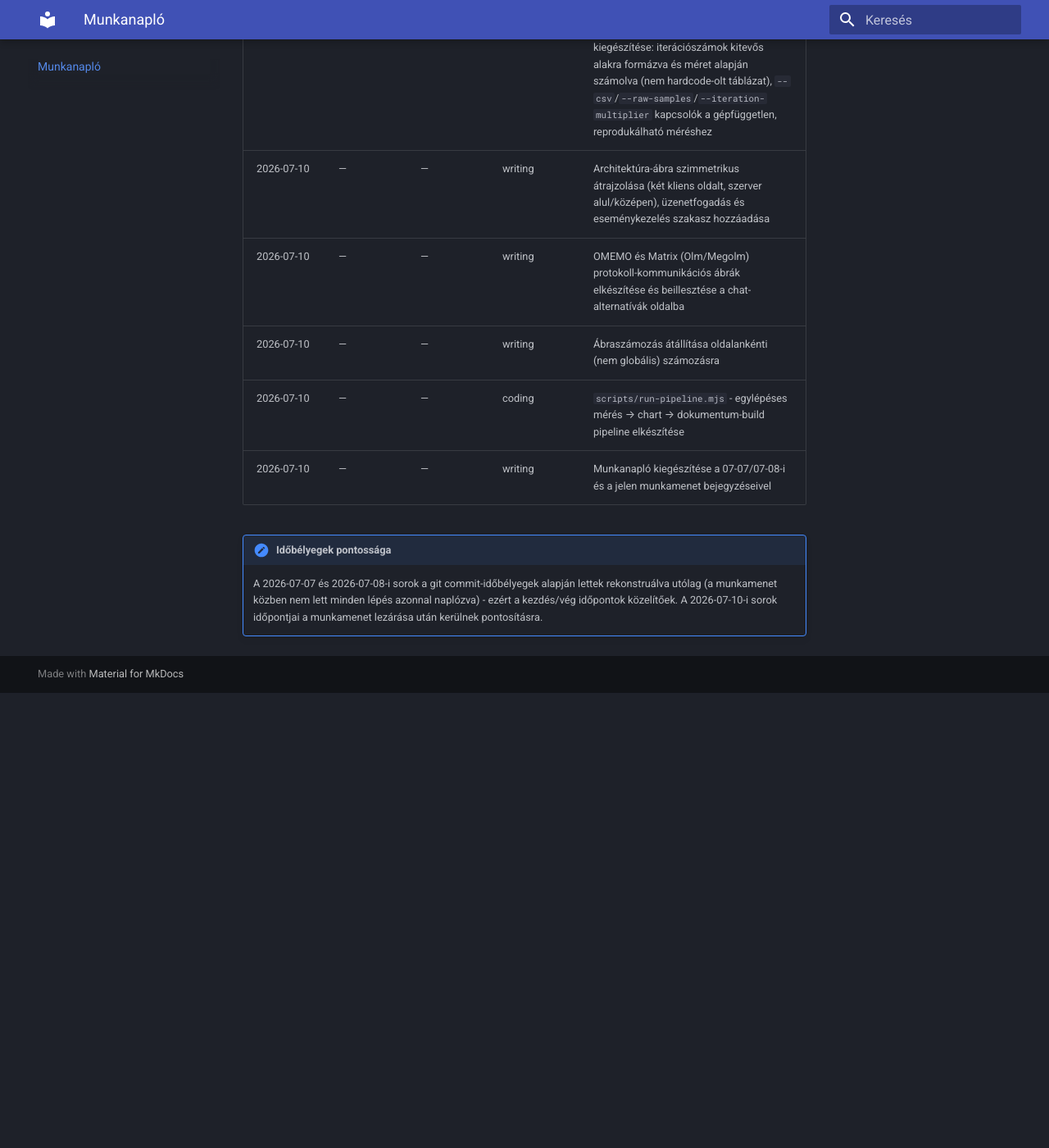
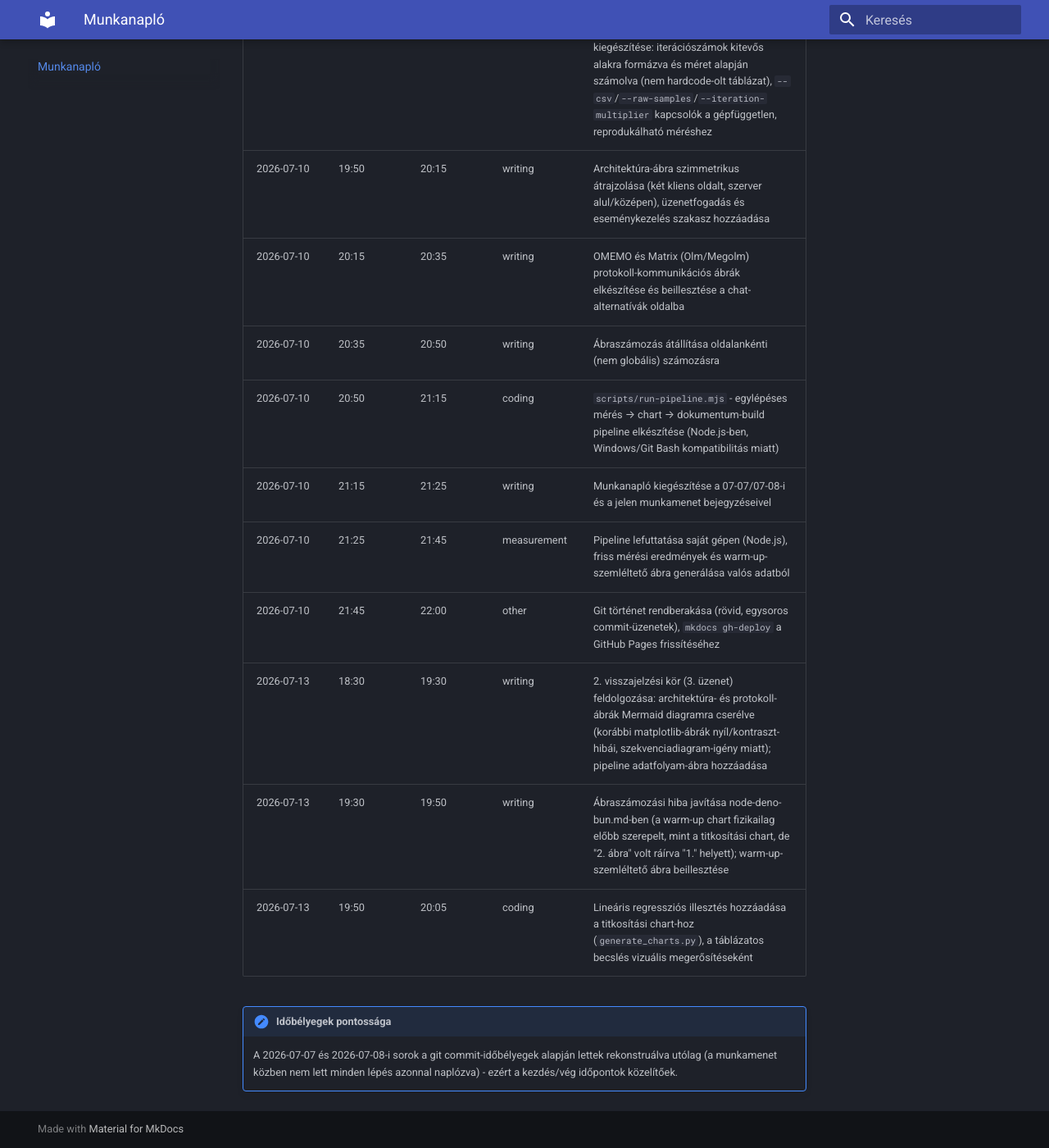
Before and after one commit to NDominikViktor/szak_gyak, an MkDocs documentation site: the page built from docs/worklog.md, in a window 1280 px wide and 1400 px high, scrolled down 2573 px. Shown: the whole window at 82% size. Built offline with MkDocs 1.6.1 and Material for MkDocs 9.7.7, drawn with Linux system fonts in a browser that asks for light colours; before the commit the page ends 3418 px from its top, so only the background shows below that.

Commit message:
docs: log the second feedback-round session

```diff
--- a/docs/worklog.md
+++ b/docs/worklog.md
@@ -33,16 +33,20 @@
 | 2026-07-08 | 22:23 | 22:23 | writing | Lineáris regressziós modell, 95%-os konfidencia-intervallumos ábra, warm-up-elemzés és ábraszámozás hozzáadása a runtime benchmarkhoz |
 | 2026-07-08 | 22:23 | 22:23 | writing | Kulcskezelési szakasz és magyar nyelvű Double Ratchet hivatkozás hozzáadása, OMEMO/Megolm technikai részletek mélyítése |
 | 2026-07-08 | 22:23 | 22:43 | measurement | Kettes-hatvány alapú (128 B - 64 MiB) mérési sorozat hozzáadása módszertani finomításként |
-| 2026-07-10 | — | — | writing | 2. konzulensi visszajelzés feldolgozása: matplotlib-szkriptek (`generate_charts.py`, `generate_diagrams.py`) pótlása a repóba, mert korábban csak a kész `.png`-k kerültek be, a generáló kód nem |
-| 2026-07-10 | — | — | coding | Benchmark szkriptek (`encrypt-benchmark-v2.mjs`, `-v3-pow2.mjs`) kiegészítése: iterációszámok kitevős alakra formázva és méret alapján számolva (nem hardcode-olt táblázat), `--csv`/`--raw-samples`/`--iteration-multiplier` kapcsolók a gépfüggetlen, reprodukálható méréshez |
-| 2026-07-10 | — | — | writing | Architektúra-ábra szimmetrikus átrajzolása (két kliens oldalt, szerver alul/középen), üzenetfogadás és eseménykezelés szakasz hozzáadása |
-| 2026-07-10 | — | — | writing | OMEMO és Matrix (Olm/Megolm) protokoll-kommunikációs ábrák elkészítése és beillesztése a chat-alternatívák oldalba |
-| 2026-07-10 | — | — | writing | Ábraszámozás átállítása oldalankénti (nem globális) számozásra |
-| 2026-07-10 | — | — | coding | `scripts/run-pipeline.mjs` - egylépéses mérés → chart → dokumentum-build pipeline elkészítése |
-| 2026-07-10 | — | — | writing | Munkanapló kiegészítése a 07-07/07-08-i és a jelen munkamenet bejegyzéseivel |
+| 2026-07-10 | 19:00 | 19:20 | writing | 2. konzulensi visszajelzés feldolgozása: matplotlib-szkriptek (`generate_charts.py`, `generate_diagrams.py`) pótlása a repóba, mert korábban csak a kész `.png`-k kerültek be, a generáló kód nem |
+| 2026-07-10 | 19:20 | 19:50 | coding | Benchmark szkriptek (`encrypt-benchmark-v2.mjs`, `-v3-pow2.mjs`) kiegészítése: iterációszámok kitevős alakra formázva és méret alapján számolva (nem hardcode-olt táblázat), `--csv`/`--raw-samples`/`--iteration-multiplier` kapcsolók a gépfüggetlen, reprodukálható méréshez |
+| 2026-07-10 | 19:50 | 20:15 | writing | Architektúra-ábra szimmetrikus átrajzolása (két kliens oldalt, szerver alul/középen), üzenetfogadás és eseménykezelés szakasz hozzáadása |
+| 2026-07-10 | 20:15 | 20:35 | writing | OMEMO és Matrix (Olm/Megolm) protokoll-kommunikációs ábrák elkészítése és beillesztése a chat-alternatívák oldalba |
+| 2026-07-10 | 20:35 | 20:50 | writing | Ábraszámozás átállítása oldalankénti (nem globális) számozásra |
+| 2026-07-10 | 20:50 | 21:15 | coding | `scripts/run-pipeline.mjs` - egylépéses mérés → chart → dokumentum-build pipeline elkészítése (Node.js-ben, Windows/Git Bash kompatibilitás miatt) |
+| 2026-07-10 | 21:15 | 21:25 | writing | Munkanapló kiegészítése a 07-07/07-08-i és a jelen munkamenet bejegyzéseivel |
+| 2026-07-10 | 21:25 | 21:45 | measurement | Pipeline lefuttatása saját gépen (Node.js), friss mérési eredmények és warm-up-szemléltető ábra generálása valós adatból |
+| 2026-07-10 | 21:45 | 22:00 | other | Git történet rendberakása (rövid, egysoros commit-üzenetek), `mkdocs gh-deploy` a GitHub Pages frissítéséhez |
+| 2026-07-13 | 18:30 | 19:30 | writing | 2. visszajelzési kör (3. üzenet) feldolgozása: architektúra- és protokoll-ábrák Mermaid diagramra cserélve (korábbi matplotlib-ábrák nyíl/kontraszt-hibái, szekvenciadiagram-igény miatt); pipeline adatfolyam-ábra hozzáadása |
+| 2026-07-13 | 19:30 | 19:50 | writing | Ábraszámozási hiba javítása node-deno-bun.md-ben (a warm-up chart fizikailag előbb szerepelt, mint a titkosítási chart, de "2. ábra" volt ráírva "1." helyett); warm-up-szemléltető ábra beillesztése |
+| 2026-07-13 | 19:50 | 20:05 | coding | Lineáris regressziós illesztés hozzáadása a titkosítási chart-hoz (`generate_charts.py`), a táblázatos becslés vizuális megerősítéseként |
 
 !!! note "Időbélyegek pontossága"
     A 2026-07-07 és 2026-07-08-i sorok a git commit-időbélyegek alapján lettek
     rekonstruálva utólag (a munkamenet közben nem lett minden lépés azonnal
-    naplózva) - ezért a kezdés/vég időpontok közelítőek. A 2026-07-10-i sorok
-    időpontjai a munkamenet lezárása után kerülnek pontosításra.
+    naplózva) - ezért a kezdés/vég időpontok közelítőek.
```
